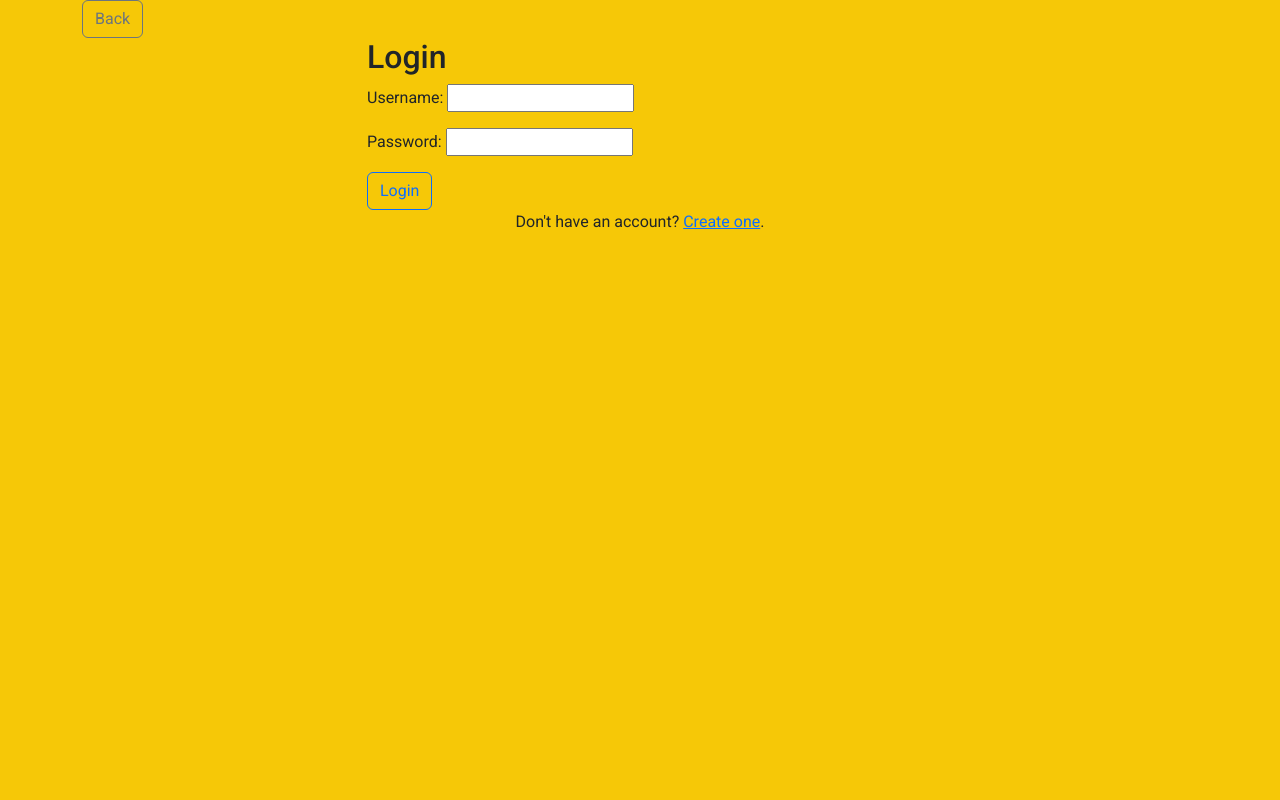
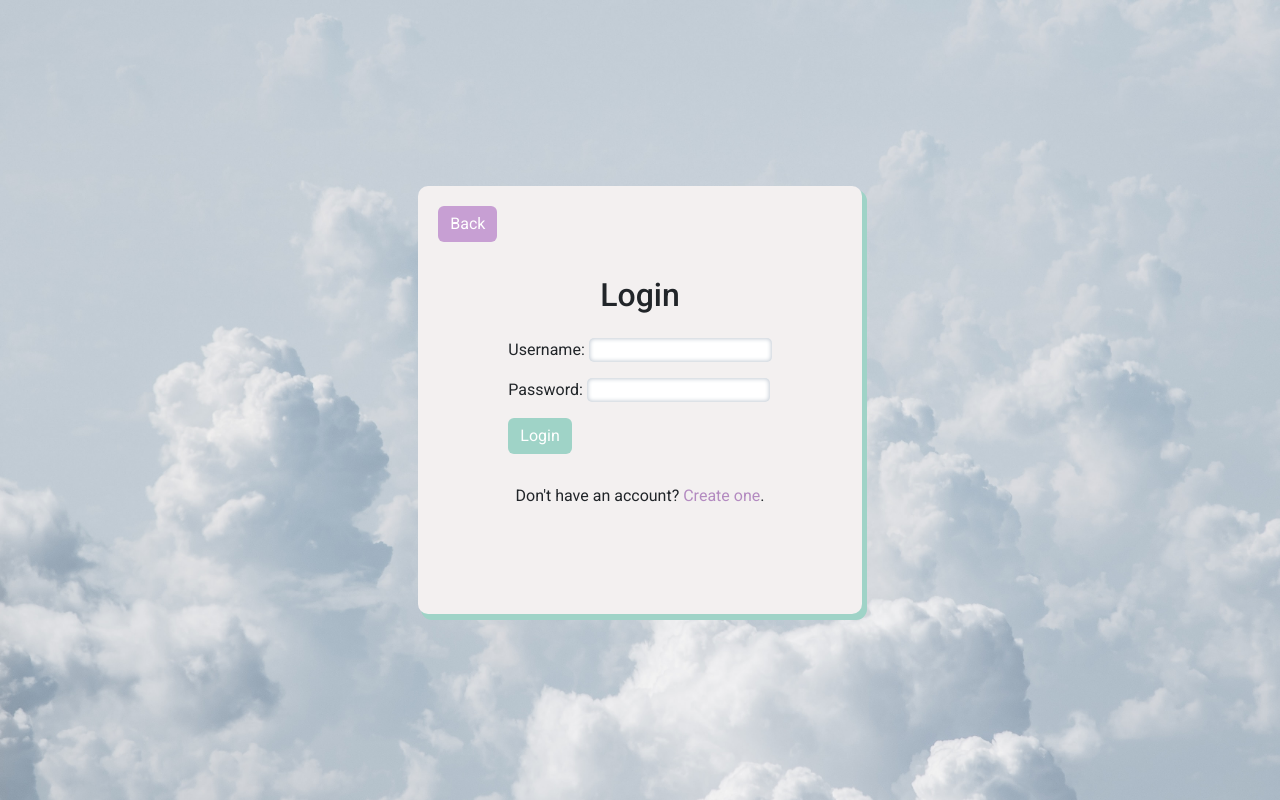
Before and after one commit to wzyndul/cloud_computing_systems, a Django app: page /login/ in a window 1280 px wide. Run offline with Django 4.2, Linux system fonts and the light colour scheme.

Commit message:
Added CSS for now

```diff
--- a/cloud_django_project/cloud_django_project/forms.py
+++ b/cloud_django_project/cloud_django_project/forms.py
@@ -10,8 +10,6 @@ class UserRegistrationForm(UserCreationForm):
     class Meta:
         model = User
         fields = ['username', 'email', 'password1', 'password2']
-
-    # not yet sure what these are doing but
 
     # Preventing duplicate emails
     def clean_email(self):
@@ -37,7 +35,3 @@ class UserRegistrationForm(UserCreationForm):
 class UserLoginForm(forms.Form):
     username = forms.CharField()
     password = forms.CharField(widget=forms.PasswordInput)
-
-    # class Meta:
-    #     model = User
-    #     fields = ['username', 'password']
--- a/cloud_django_project/static/login.css
+++ b/cloud_django_project/static/login.css
@@ -1,3 +1,29 @@
-body {
-    background-color: #f6c807;
+.login-container {
+    background: #f3f0f0;
+    border-radius: 10px;
+    padding: 90px;
+    box-shadow: 4px 5px 0px 1px #9fd3c7;
+    position: relative;
 }
+
+.btn-back {
+    position: absolute;
+    top: 20px;
+    left: 20px;
+}
+
+.text-account {
+    margin-top: 30px;
+}
+
+input[type="text"], input[type="password"] {
+    border-radius: 5px;
+    border: none;
+    box-shadow: inset 0px 0px 4px 1px rgba(197, 205, 214, 1);
+    /*font-size: 1rem;*/
+}
+
+input[type="text"]:focus, input[type="password"]:focus {
+    outline: none;
+    box-shadow: 0 0 5px rgb(197, 205, 214);
+}
--- a/cloud_django_project/static/main.css
+++ b/cloud_django_project/static/main.css
@@ -6,3 +6,59 @@
   box-sizing: border-box;
   font-family: 'Roboto', sans-serif;
 }
+
+body {
+    background-image: url("bg.jpg");
+    background-repeat: no-repeat;
+    background-size: cover;
+    background-attachment: fixed;
+    display: flex;
+    justify-content: center;
+    align-items: center;
+    height: 100vh;
+}
+
+/* redd-ish button */
+.btn-one {
+    background-color: #D39FAB;
+    border: none;
+    transition: background 0.2s, box-shadow 0.3s;
+}
+
+.btn-one:hover {
+    background-color: #B77E8F;
+    box-shadow: 0px 0px 7px 0px #B77E8F;
+}
+
+/* green-ish button */
+.btn-two {
+    background-color: #9fd3c7;
+    border: none;
+    transition: background 0.2s, box-shadow 0.3s;
+}
+
+.btn-two:hover {
+    background-color: #7eb7aa;
+    box-shadow: 0px 0px 7px 0px #7eb7aa;
+}
+
+/* purple-ish button */
+.btn-three {
+    background-color: #C79FD3;
+    border: none;
+    transition: background 0.2s, box-shadow 0.3s;
+}
+
+.btn-three:hover {
+    background-color: #b38ac0;
+    box-shadow: 0px 0px 7px 0px #b38ac0;
+}
+
+.link {
+    text-decoration: none;
+    color: #b38ac0;
+}
+
+.link:hover {
+    color: #ab75bc;
+}
--- a/cloud_django_project/templates/login.html
+++ b/cloud_django_project/templates/login.html
@@ -4,15 +4,20 @@
 
 {% block content %}
     <link rel="stylesheet" type="text/css" href="{% static 'login.css' %}">
-    <div class="container">
-        <a class="btn btn-outline-secondary" href="{% url 'index_page' %}">Back</a>
+    <div class="login-container">
+        <a class="btn btn-primary btn-three btn-back"
+           href="{% url 'index_page' %}">Back</a>
         <div class="row justify-content-center">
-            <div class="col-md-6">
-                <h2>Login</h2>
+            <div class="col-md">
+                <h2 class="text-center mb-4">Login</h2>
                 <form method="post">
-                    {% csrf_token %}
-                    {{ login_form.as_p }}
-                    <button class="btn btn-outline-primary" type="submit" name="login">Login</button>
+                    <div class="form-group">
+                        {% csrf_token %}
+                        {{ login_form.as_p }}
+                        <button class="btn btn-primary btn-two" type="submit"
+                                name="login">Login
+                        </button>
+                    </div>
                 </form>
 
                 {% for message in messages %}
@@ -21,7 +26,7 @@
                     </div>
                 {% endfor %}
 
-                <p class="text-center">Don't have an account? <a href="{% url 'register_user' %}">Create one</a>.</p>
+                <p class="text-center text-account">Don't have an account? <a class="link" href="{% url 'register_user' %}">Create one</a>.</p>
             </div>
         </div>
     </div>
```
Also changed, not shown: cloud_django_project/static/index.css (+11 -0 lines), cloud_django_project/static/storage.css (+8 -5 lines), cloud_django_project/templates/index.html (+11 -5 lines), cloud_django_project/templates/storage.html (+19 -33 lines).
